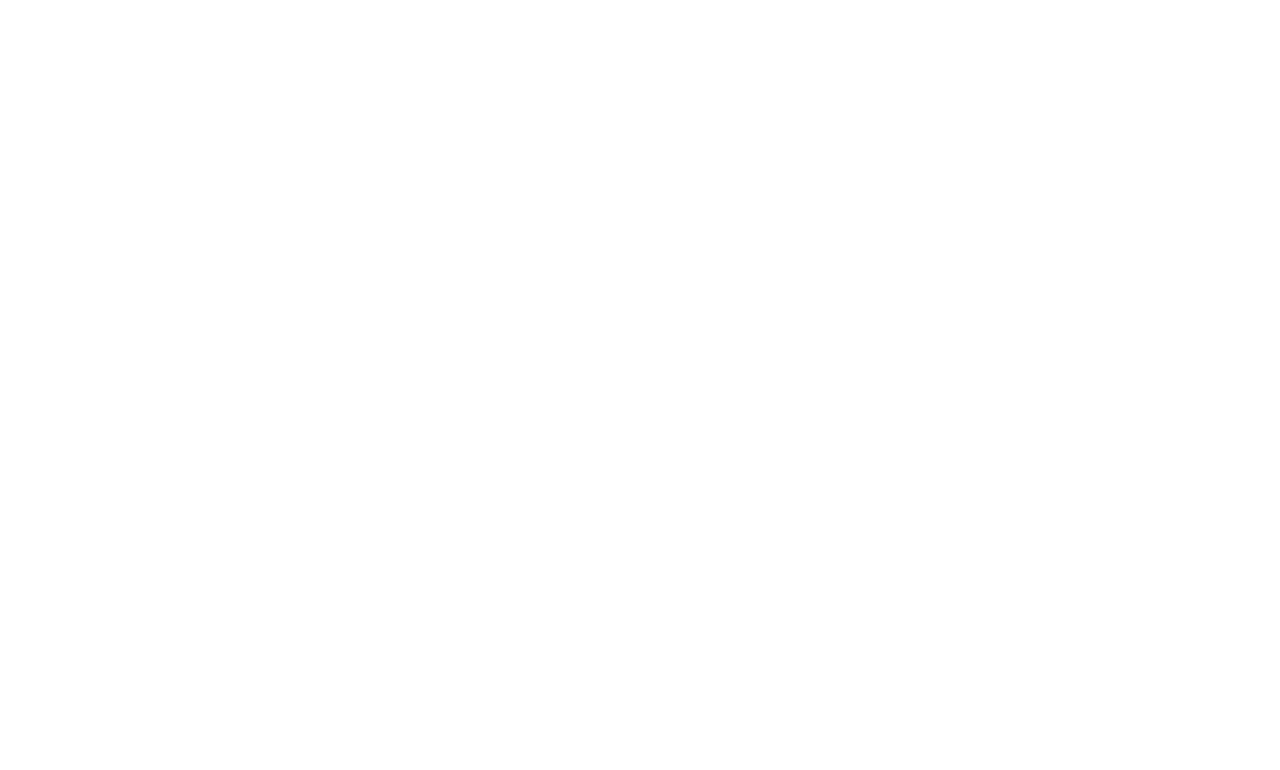
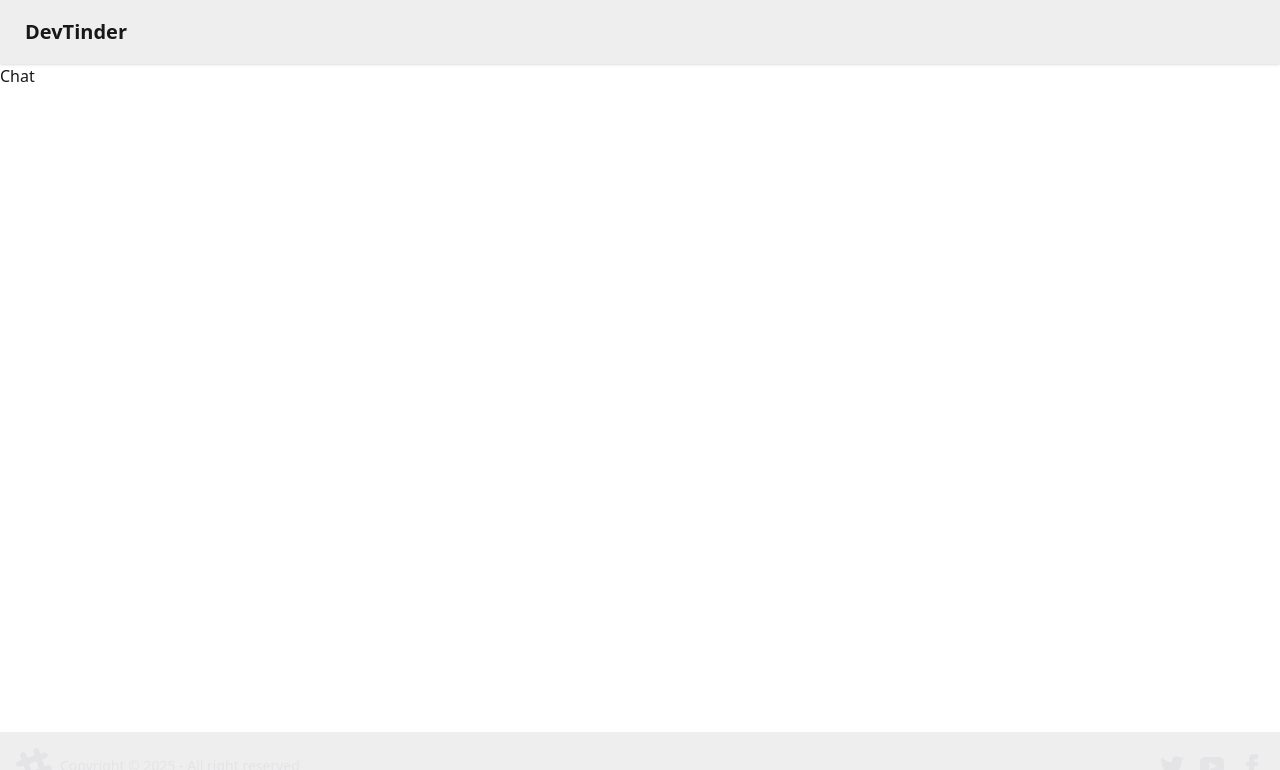
Before and after one commit to surendra-yalakala/devTinder-web, a React (Vite) app: page /chat/1 in a window 1280 px wide. Before the commit this address had no page. Shown: the top 770 px of the page. Built offline with nearby package versions, Linux system fonts and the light colour scheme; no server answers.

Commit message:
feat: chat screen created

```diff
--- a/src/App.jsx
+++ b/src/App.jsx
@@ -8,6 +8,7 @@
 import Connections from "./components/Connections";
 import Requests from "./components/Requests";
 import Premium from "./components/Premium";
+import Chat from "./components/Chat";
 
 function App() {
   return (
@@ -22,6 +23,7 @@
               <Route path="/connections" element={<Connections />} />
               <Route path="/requests" element={<Requests />} />
               <Route path="/premium" element={<Premium />} />
+              <Route path="/chat/:targetUserId" element={<Chat />} />
             </Route>
           </Routes>
         </BrowserRouter>
--- /dev/null
+++ b/src/components/Chat.jsx
@@ -0,0 +1,7 @@
+import React from "react";
+
+const Chat = () => {
+  return <div>Chat</div>;
+};
+
+export default Chat;
--- a/src/components/Connections.jsx
+++ b/src/components/Connections.jsx
@@ -3,6 +3,7 @@
 import { BASE_URL } from "../utils/constants";
 import { addConnections } from "../utils/connectionSlice";
 import { useDispatch, useSelector } from "react-redux";
+import { Link } from "react-router-dom";
 
 const Connections = () => {
   const connections = useSelector((store) => store.connections?.connections);
@@ -57,6 +58,11 @@
               )}
               <p className="font-sans text-sm mt-2">{about}</p>
             </div>
+            <div>
+              <Link to={`/chat/${connection._id}`}>
+                <button className="btn btn-secondary ml-10">Chat</button>
+              </Link>
+            </div>
           </div>
         );
       })}
```
